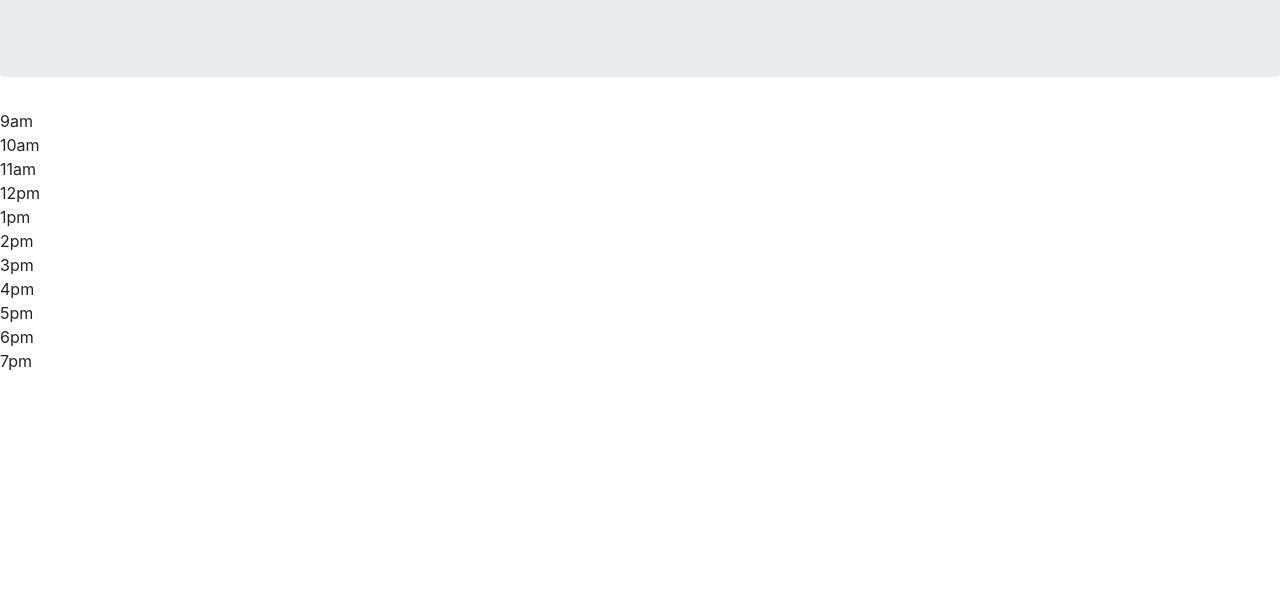
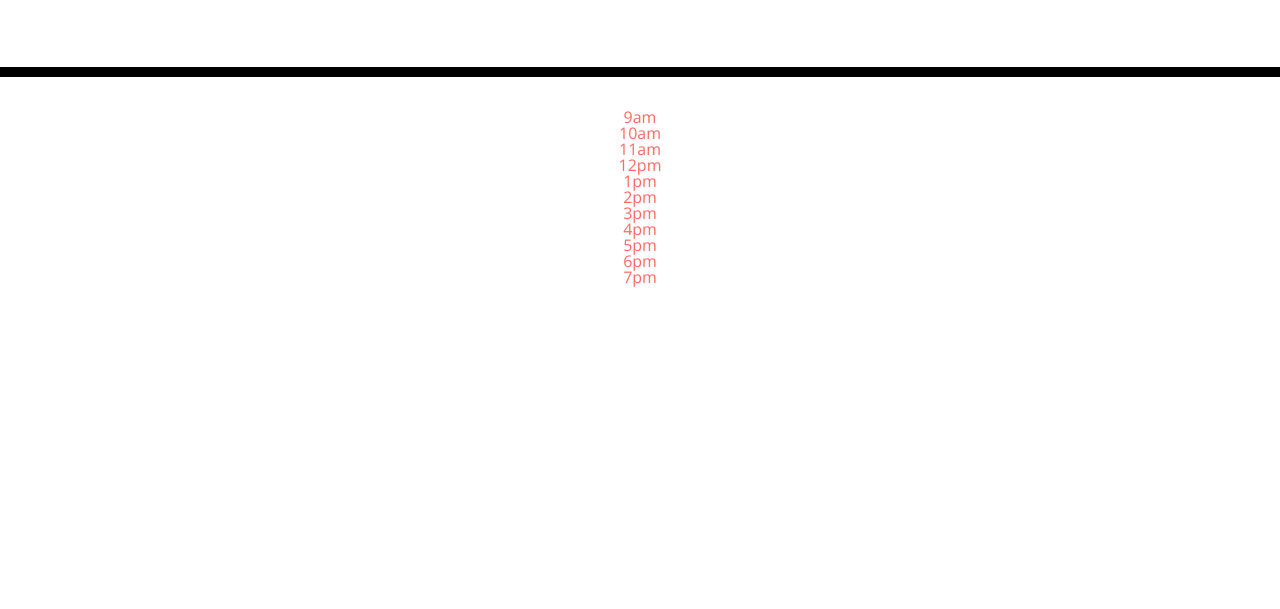
Before and after one commit to gibsona475/Day-Planner-, a plain HTML site: page index.html in a window 1280 px wide. Shown: the part 191-800 px from the top of the page. Drawn offline with nearby package versions, Linux system fonts and the light colour scheme; files whose address does not match are found by name.

Commit message:
Linked CSS correctly to HTML

```diff
--- a/index.html
+++ b/index.html
@@ -18,7 +18,7 @@
       href="https://fonts.googleapis.com/css?family=Open+Sans&display=swap"
       rel="stylesheet"
     />
-    <link rel="stylesheet" href=".style.css" />
+    <link rel="stylesheet" href="assets/style.css" />
     <title>Work Day Scheduler</title>
   </head>
 
```
